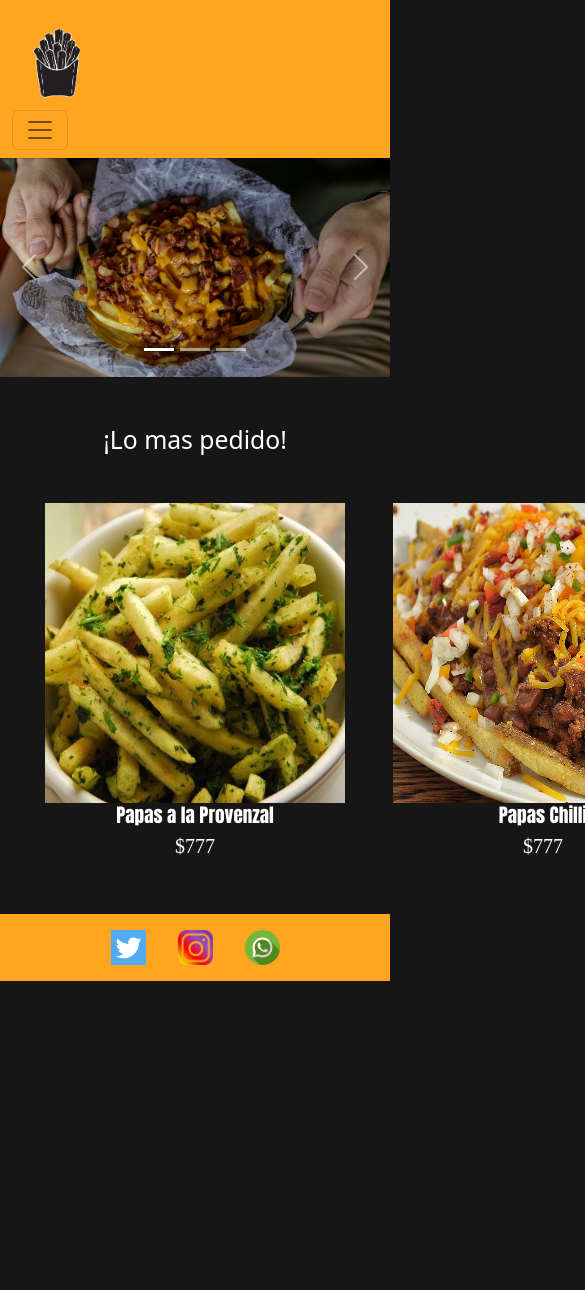
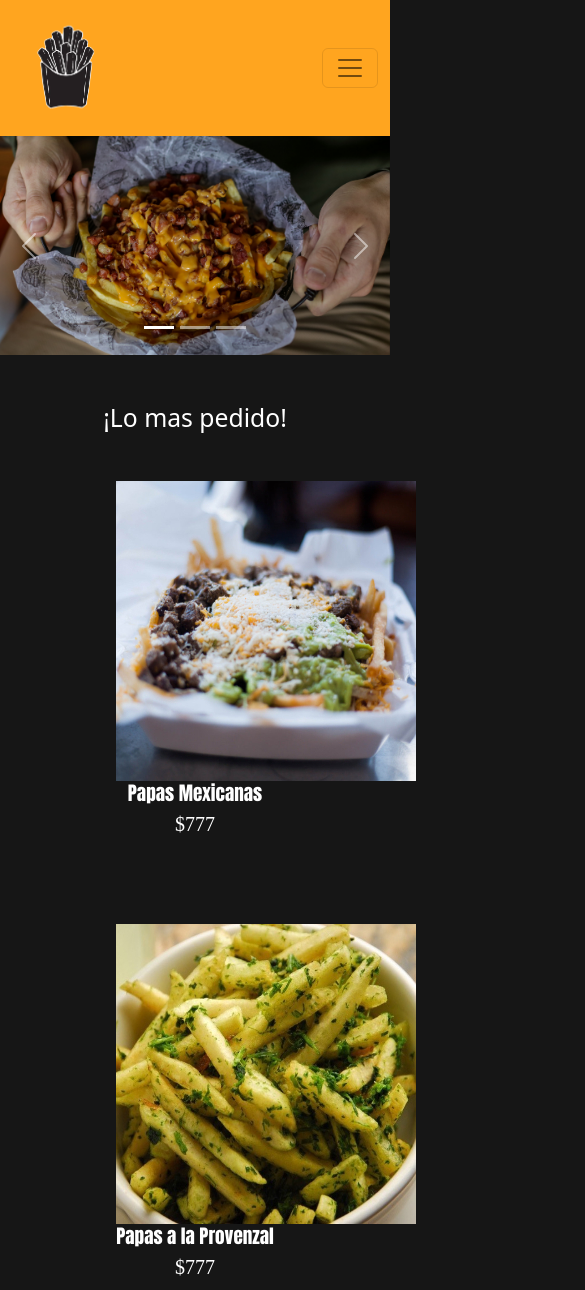
Before and after one commit to santiserral/Bootstrap-project, a website: page index.html in a window 390 px wide. Shown: the top 1290 px of the page, 585 px wide, since content can reach past the window. Before the commit the page ends 981 px from the top, so only its background shows below. Drawn offline with nearby package versions, Linux system fonts and the light colour scheme.

Commit message:
responsive medio pocho

```diff
--- a/assets/scss/style.scss
+++ b/assets/scss/style.scss
@@ -14,6 +14,9 @@ body {
 }
 
 header{
+    .logo {
+        width: 110px;
+    }
     .nav {
     background-color: rgb(255, 165, 31);
     a {
@@ -28,7 +31,6 @@ main {
     h2 {
         color: white;
     }
-    .homeCards{
     h5 {
         color: white;
     }
@@ -36,10 +38,12 @@ main {
     font-family: Impact, Haettenschweiler, 'Arial Narrow Bold', sans-serif;
     font-size: 1.2rem;
 }
+.cardsDiv {
+    gap: 5rem;
+}
 }
 .burgerPrize {
     font-family:'Times New Roman', Times, serif;
-}
 }
 
 .backColor {
@@ -64,8 +68,9 @@ footer {
 }
 }
 
-@media (max-width: 1200px) {
+@media (max-width: 576px) {
     .map {
         height: 480px;
     }
+
 }
--- a/index.html
+++ b/index.html
@@ -5,7 +5,6 @@
         <meta http-equiv="X-UA-Compatible" content="IE=edge" />
         <meta name="viewport" content="width=device-width, initial-scale=1.0" />
         <title>Belibu Potatos</title>
-        <link href="https://unpkg.com/aos@2.3.1/dist/aos.css" rel="stylesheet" />
         <link rel="shortcut icon" href="./assets/imgs/icon.png" type="image/x-icon" />
         <link
             href="https://cdn.jsdelivr.net/npm/bootstrap@5.2.0-beta1/dist/css/bootstrap.min.css"
@@ -18,12 +17,11 @@
     <body class="backColor">
         <header>
             <!-- NAV START -->
-            <nav class="nav navbar navbar-expand-lg  navColor">
+            <nav class="nav navbar navbar-expand-lg navColor">
                 <div class="container-fluid">
-                    <a class="navbar-brand" href="./index.html">
-                        <div data-aos="fade-right">
-                        <img class="w-25" src="./assets/imgs/logo1.png " alt=""/></a>
-                        </div>
+                    <a class="logo navbar-brand" href="./index.html">
+                        <img class="w-100" src="./assets/imgs/logo1.png " alt=""
+                    /></a>
                     <button
                         class="navbar-toggler"
                         type="button"
@@ -59,11 +57,7 @@
             <!-- NAV END -->
             <!-- CAROUSEL START -->
             <div class="">
-                <div
-                    id="carouselExampleCaptions"
-                    class=" carousel slide"
-                    data-bs-ride="false"
-                >
+                <div id="carouselExampleCaptions" class="carousel slide" data-bs-ride="false">
                     <div class="carousel-indicators">
                         <button
                             type="button"
@@ -157,32 +151,33 @@
             <!-- CAROUSEL END -->
         </header>
         <main class="backColor container-fluid">
-
             <h2 class="d-flex justify-content-center my-5">¡Lo mas pedido!</h2>
             <!-- CARDS START -->
-            <article class="homeCards justify-content-center gap-5 d-flex">
-            <div>
+            <section class="container d-flex">
+                <div class="cardsDiv row d-flex justify-content-center">
+                    <div class="col-6 col-sm-6 col-md-3">
                         <a href="./pages/products.html">
-                    <img class="" src="assets/imgs/papas_avocado.jpg" alt="chantin't">
+                            <img class="" src="assets/imgs/papas_avocado.jpg" alt="chantin't" />
                         </a>
-                <h5 class="burgerNames text-center">Papas Mexicanas</h5 >
+                        <h5 class="d-flex burgerNames justify-content-center">Papas Mexicanas</h5>
                         <h5 class="burgerPrize text-center">$777</h5>
                     </div>
-            <div>
+                    <div class="col-6 col-sm-6 col-md-3 product">
                         <a href="./pages/products.html">
-                    <img class="" src="assets/imgs/papas_provenzal.jpg" alt="chantin't">
+                            <img class="" src="assets/imgs/papas_provenzal.jpg" alt="chantin't" />
                         </a>
                         <h5 class="burgerNames text-center">Papas a la Provenzal</h5>
                         <h5 class="burgerPrize text-center">$777</h5>
                     </div>
-            <div>
+                    <div class="col-6 col-sm-6 col-md-3 product">
                         <a href="./pages/products.html">
-                    <img class="" src="assets/imgs/papas_chilli.jpg" alt="chantin't">
+                            <img class="" src="assets/imgs/papas_chilli.jpg" alt="chantin't" />
                         </a>
                         <h5 class="burgerNames text-center">Papas Chilli</h5>
                         <h5 class="burgerPrize text-center">$777</h5>
                     </div>
-            </article>
+                </div>
+            </section>
             <!-- CARDS END -->
         </main>
         <footer class="mt-5">
@@ -191,9 +186,5 @@
             <a href="https://web.whatsapp.com/"><img src="./assets/imgs/wsp.png" alt="" /></a>
         </footer>
         <script src="https://cdn.jsdelivr.net/npm/bootstrap@5.2.0-beta1/dist/js/bootstrap.min.js"></script>
-        <script src="https://unpkg.com/aos@2.3.1/dist/aos.js"></script>
-        <script>
-            AOS.init();
-        </script>
     </body>
 </html>
```
Also changed, not shown: assets/css/style.css, 1 other file. Lines whose indentation alone changed are shown as unchanged.
